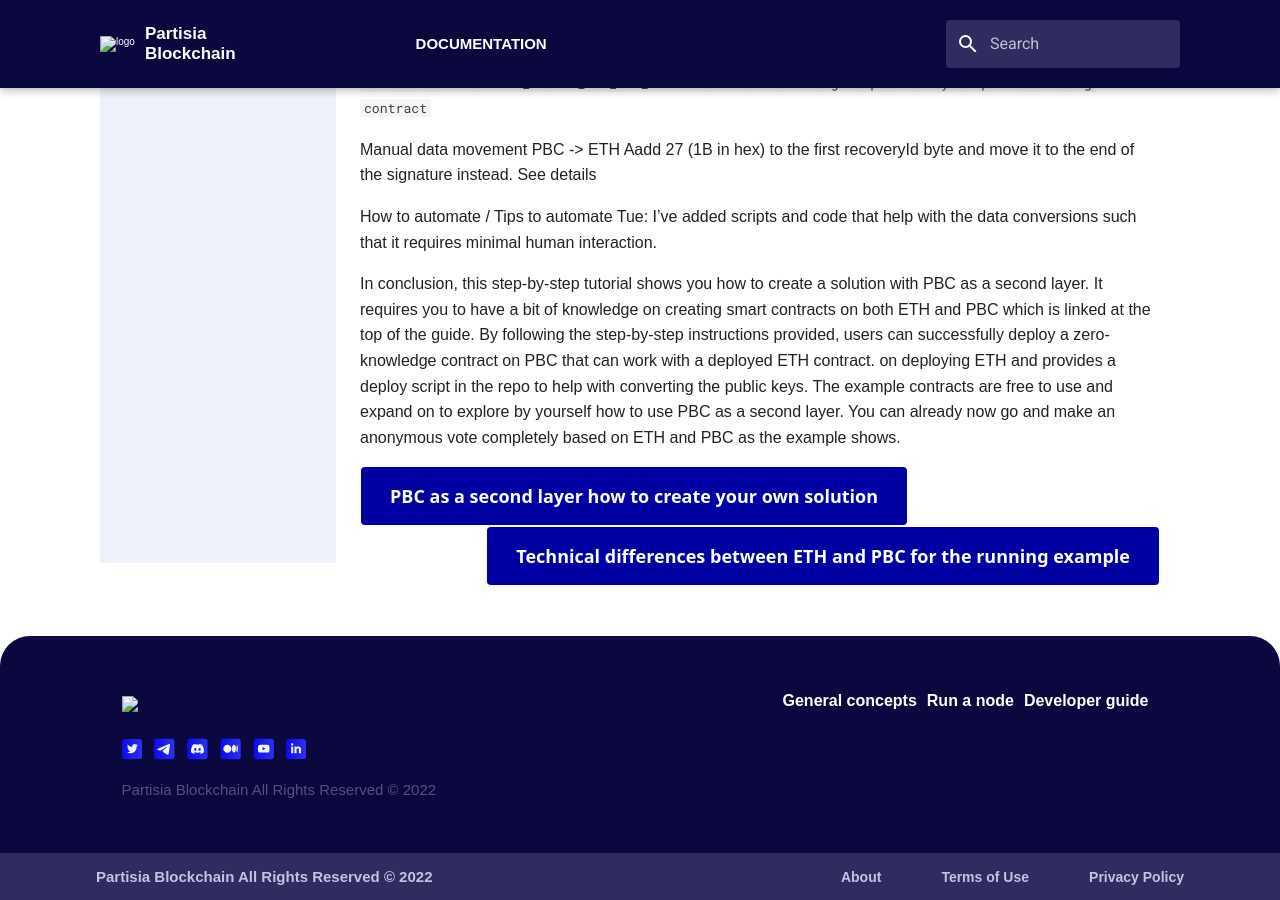
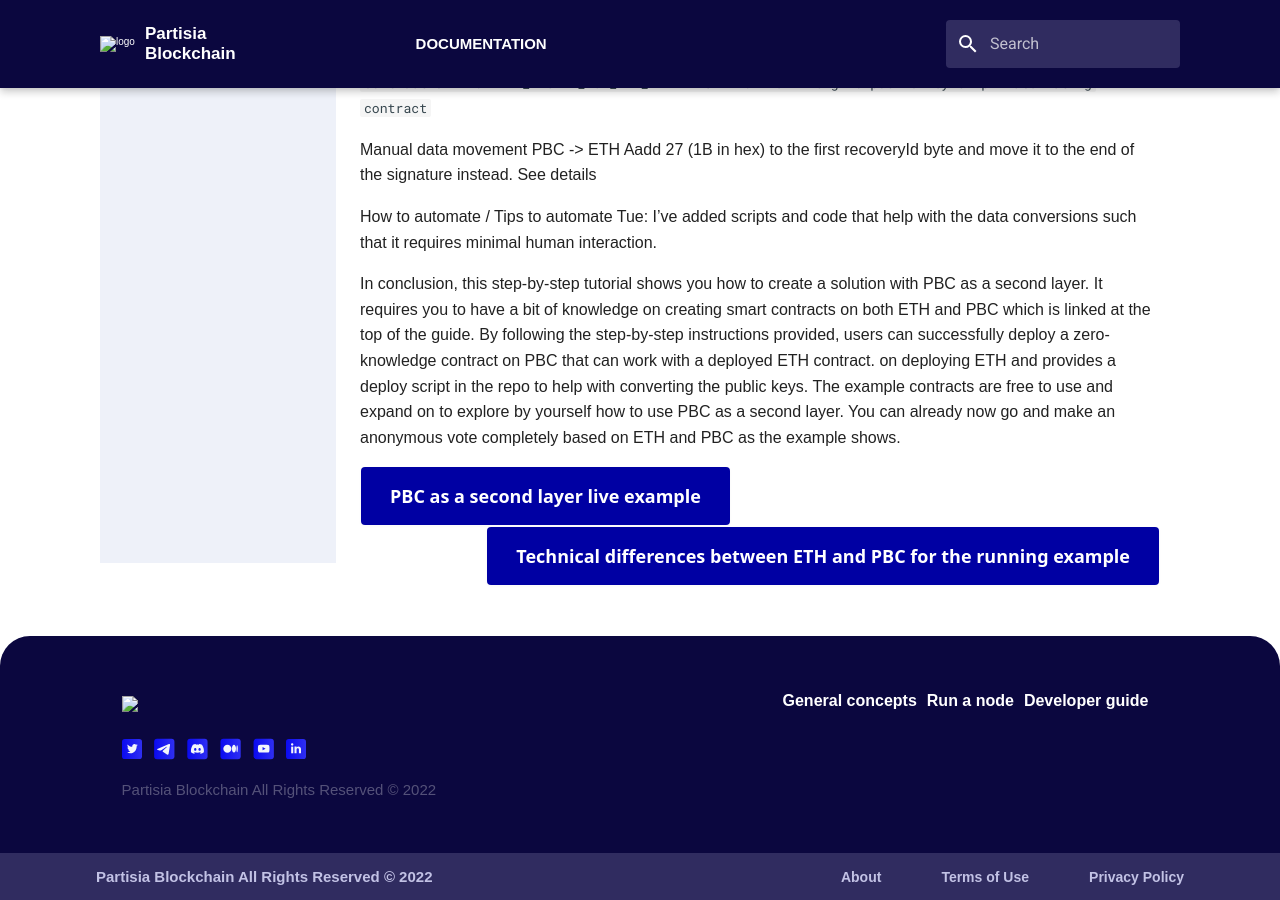
Before and after one commit to 0xSero/partisia-docs, an MkDocs documentation site: the page built from docs/PBC-as-a-second-layer/pbc-as-a-second-layer-how-to-create-your-own-solution.md, in a window 1280 px wide and 900 px high, scrolled down 1479 px. Built offline with MkDocs 1.6.1 and Material for MkDocs 9.7.7, drawn with Linux system fonts in a browser that asks for light colours; some web fonts are replaced; a script that is not in the unit is left out.

Commit message:
Small fix.

```diff
--- a/docs/PBC-as-a-second-layer/pbc-as-a-second-layer-how-to-create-your-own-solution.md
+++ b/docs/PBC-as-a-second-layer/pbc-as-a-second-layer-how-to-create-your-own-solution.md
@@ -61,4 +61,4 @@
 
 In conclusion, this step-by-step tutorial shows you how to create a solution with PBC as a second layer. It requires you to have a bit of knowledge on creating smart contracts on both ETH and PBC which is linked at the top of the guide. By following the step-by-step instructions provided, users can successfully deploy a zero-knowledge contract on PBC that can work with a deployed ETH contract. on deploying ETH and provides a deploy script in the repo to help with converting the public keys. The example contracts are free to use and expand on to explore by yourself how to use PBC as a second layer. You can already now go and make an anonymous vote completely based on ETH and PBC as the example shows.
 
-[<button class="button-pretty bprev" role="button">PBC as a second layer how to create your own solution</button>](pbc-as-a-second-layer-how-to-create-your-own-solution.md) [<button class="button-pretty bnext" role="button">Technical differences between ETH and PBC for the running example</button>](pbc-as-second-layer-technical-differences-eth-pbc.md)
+[<button class="button-pretty bprev" role="button">PBC as a second layer live example</button>](pbc-as-a-second-layer-live-example-ethereum.md) [<button class="button-pretty bnext" role="button">Technical differences between ETH and PBC for the running example</button>](pbc-as-second-layer-technical-differences-eth-pbc.md)
```
